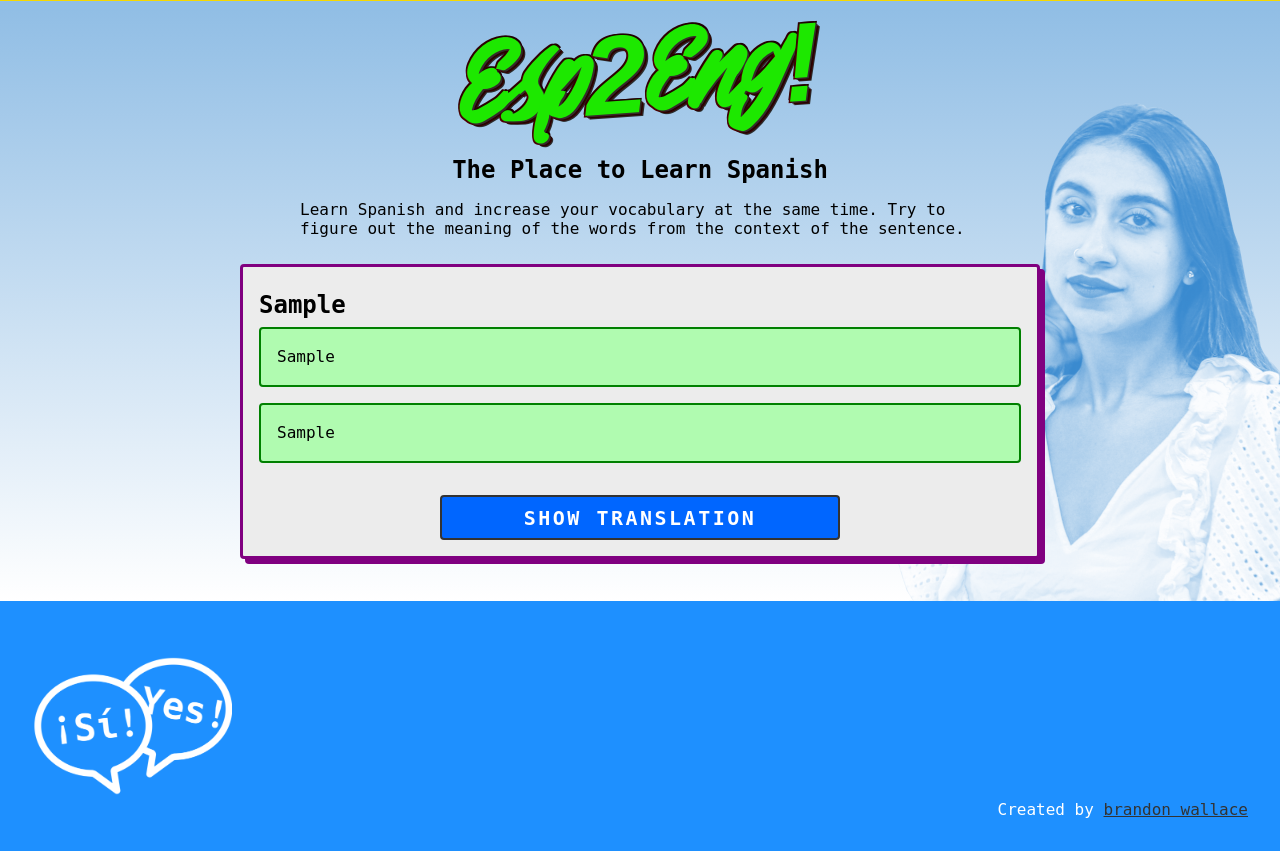
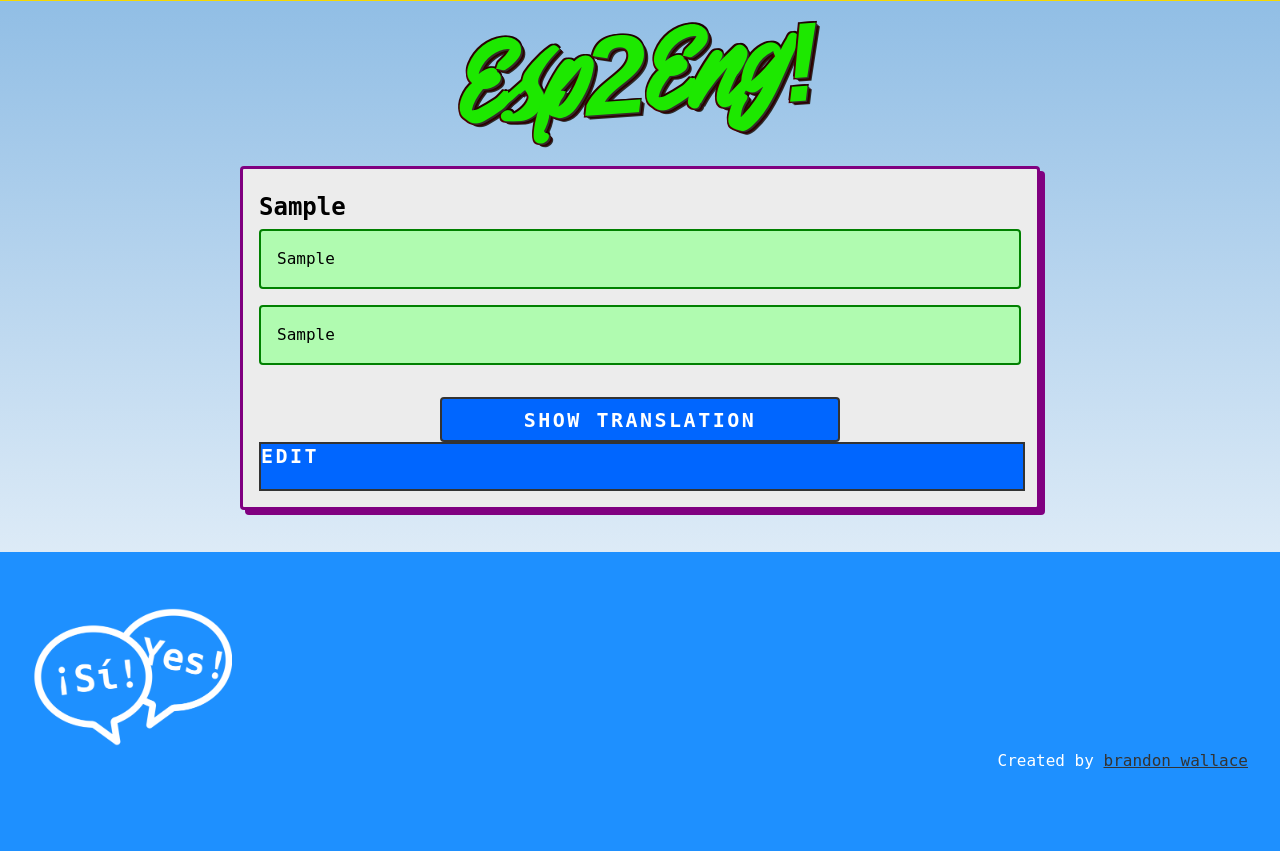
Before and after one commit to brandon-wallace/esp2eng, a Flask app: page /word/1 in a window 1280 px wide. Shown: the part 79-930 px from the top of the page. After the commit the page ends 848 px from the top, so only its background shows below. Run offline with Flask 2, Linux system fonts and the light colour scheme; a user stored in the database is signed in; tables that the repository leaves empty hold one stand-in row (values such as "Sample post").

Commit message:
Add cancel button
Cancel button is a link the redirects user to another page to
cancel transaction.

```diff
--- a/application/templates/main/add_word.html
+++ b/application/templates/main/add_word.html
@@ -44,6 +44,7 @@
       {{ form.definition4_en(class_="form__input") }}
     </div>
     {{ form.submit(class_="bttn") }}
+    <a class="bttn bttn--link bttn--outline" href="{{ url_for('main.display_user_words') }}">CANCEL</a>
 
   </form>
 
--- a/application/templates/main/word.html
+++ b/application/templates/main/word.html
@@ -6,13 +6,11 @@
 
 {% block content %}
 
-  <section class="home__page">
+  <section>
 
     <div class="home__page__header">
 
       <h1 class="page__header-1">Esp<span class="sans--serif">2</span>Eng<span class="sans--serif">!</span></h1>
-      <h2 class="header-4">The Place to Learn Spanish</h2>
-      <p class="header-p">Learn Spanish and increase your vocabulary at the same time. Try to figure out the meaning of the words from the context of the sentence.</p>
 
     </div>
 
@@ -55,6 +53,7 @@
 
             <div class="word__footer">
               <button class="bttn show-translation-bttn" type="submit">show translation</button>
+              <a class="bttn bttn--link" href="{{ url_for('main.update_word', word_id=word.id) }}">EDIT</a>
             </div>
 
           </div>
```
